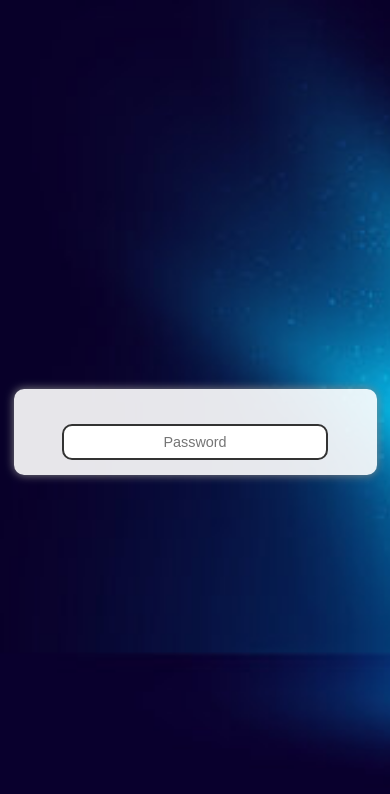
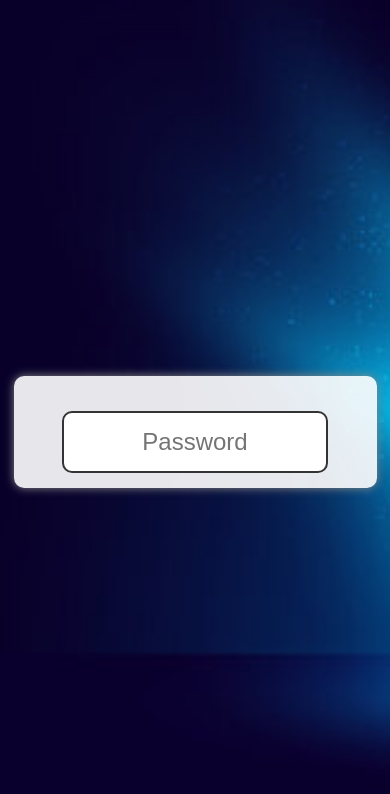
Before and after one commit to jorgyamil/vasodepandora, a plain HTML site: page index.html in a window 390 px wide. Drawn offline with Linux system fonts and the light colour scheme.

Commit message:
Update index.html

```diff
--- a/index.html
+++ b/index.html
@@ -46,8 +46,8 @@
     }
 
     input[type="password"] {
-      font-size: 0.9em;
-      padding: 8px;
+      font-size: 1.5em;
+      padding: 15px;
     }
   }
 </style>
```
